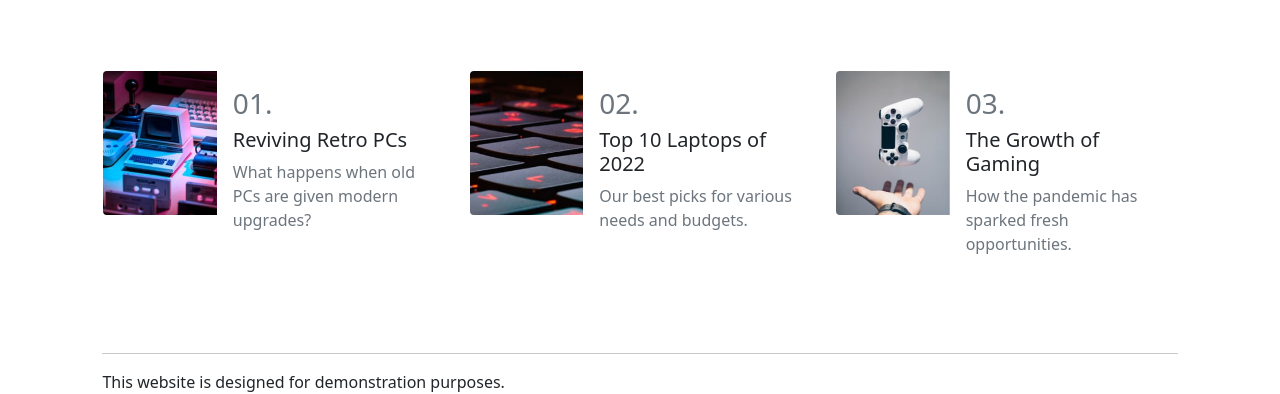
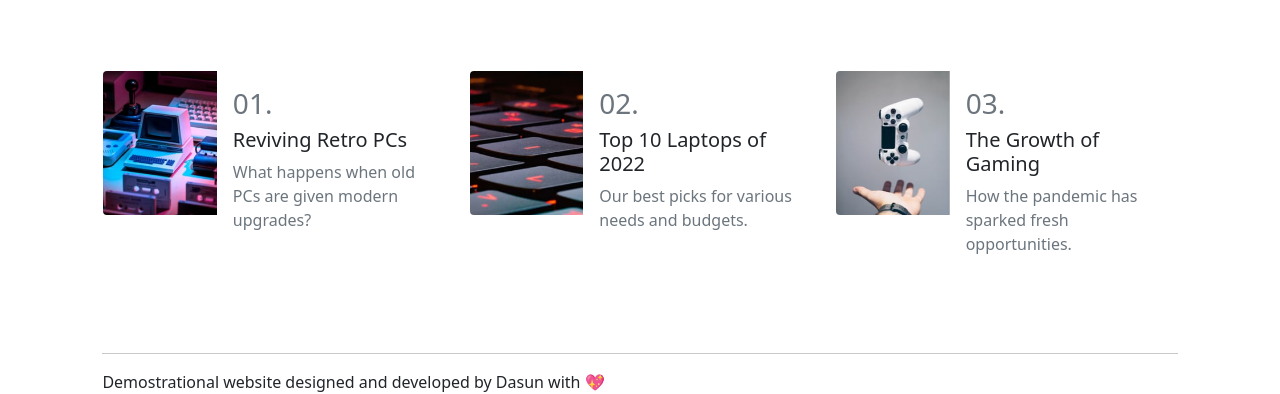
Before and after one commit to dasunherath10/News-homepage-css.github.io, a plain HTML site: page index.html in a window 1280 px wide. Shown: the part 642-1036 px from the top of the page. Drawn offline with nearby package versions, Linux system fonts and the light colour scheme.

Commit message:
Update index.html

```diff
--- a/index.html
+++ b/index.html
@@ -180,7 +180,7 @@
   </div>
 <br><br>
   <hr>
-  <div class="footer" style="content-justify:center;">This website is designed for demonstration purposes. </div>
+  <div class="footer" style="content-justify:center;">Demostrational website designed and developed by Dasun with 💖</div>
 
     </div>
 
```
